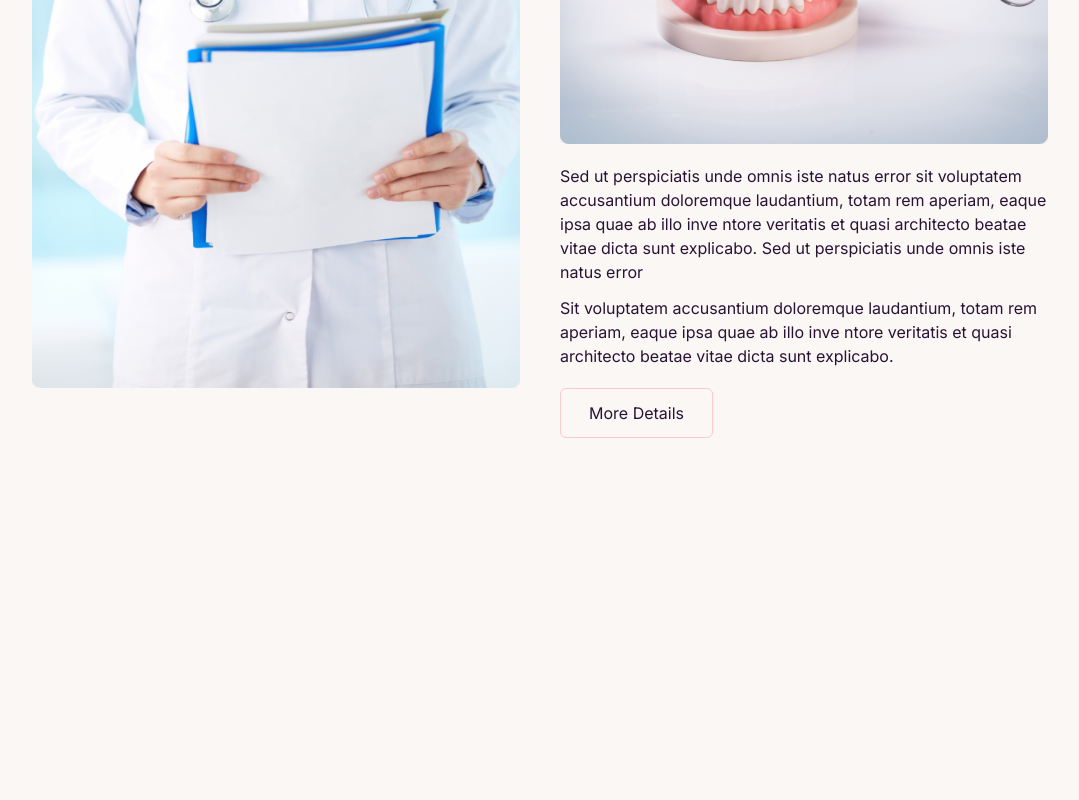
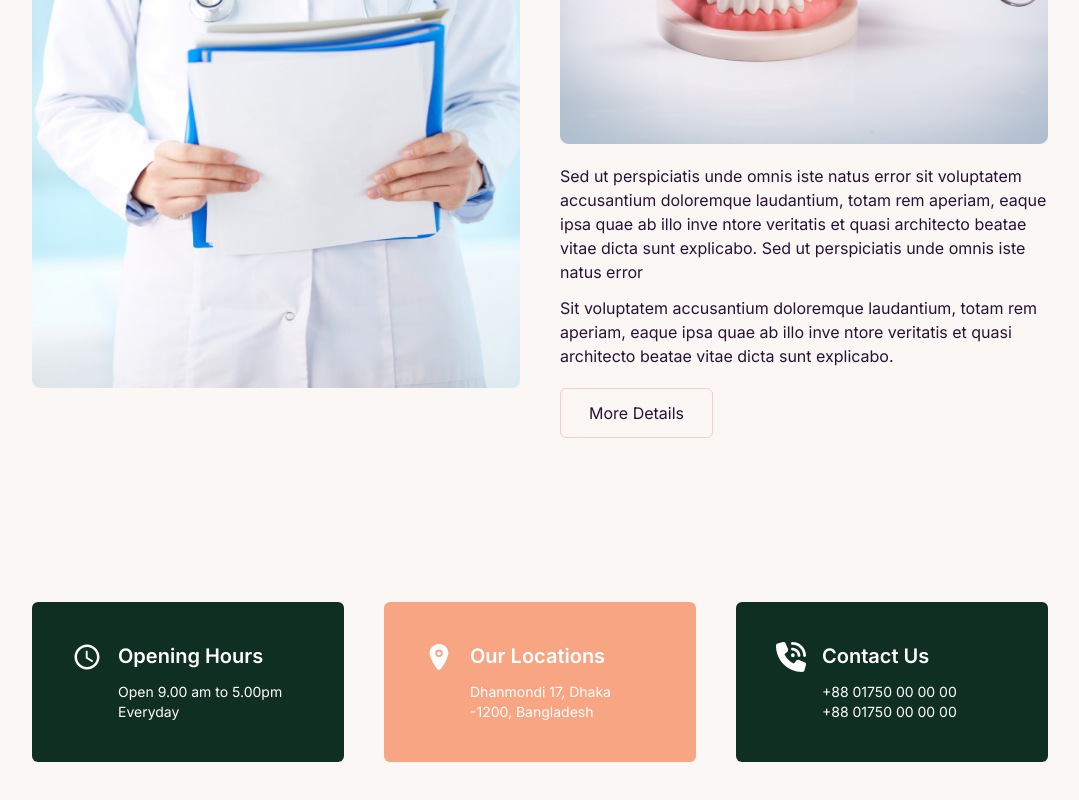
Before and after one commit to Towhidul123/hospital_management_nextjs, a Next.js app: page / in a window 1280 px wide. Shown: the part 1084-1884 px from the top of the page, without its empty margins (100-1179 px from the left). Before the commit the page ends 1606 px from the top, so only its background shows below. Built offline with nearby package versions, Linux system fonts and the light colour scheme.

Commit message:
minicontact section completed

```diff
--- a/src/app/(defaultLayout)/page.js
+++ b/src/app/(defaultLayout)/page.js
@@ -1,5 +1,6 @@
 import Banner from '@/components/Pages/Home/Banner/Banner';
 import DoctorContainer from '@/components/Pages/Home/DoctorContainer/DoctorContainer';
+import MiniContact from '@/components/Pages/Home/MiniContact/MiniContact';
 import React from 'react';
 
 function page(props) {
@@ -7,6 +8,7 @@ function page(props) {
     <div>
       <Banner></Banner>
       <DoctorContainer></DoctorContainer>
+      <MiniContact></MiniContact>
     </div>
   );
 }
```
